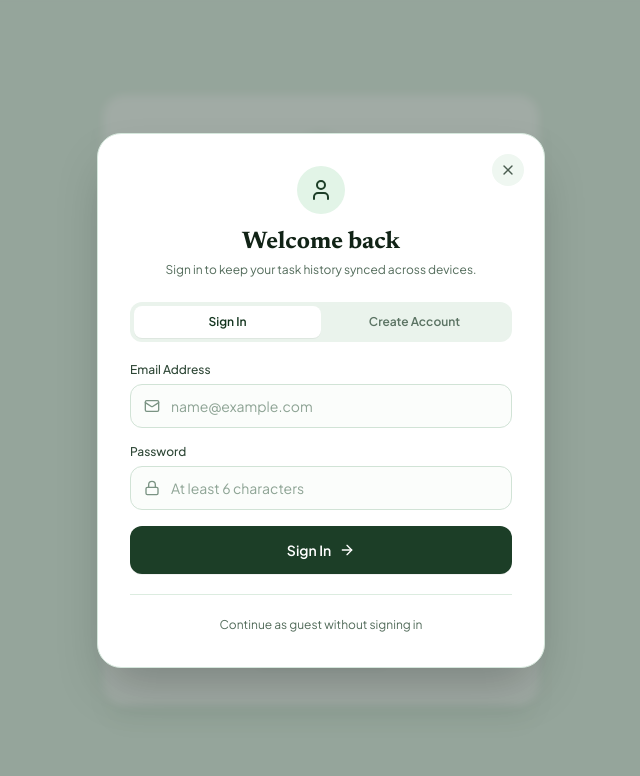
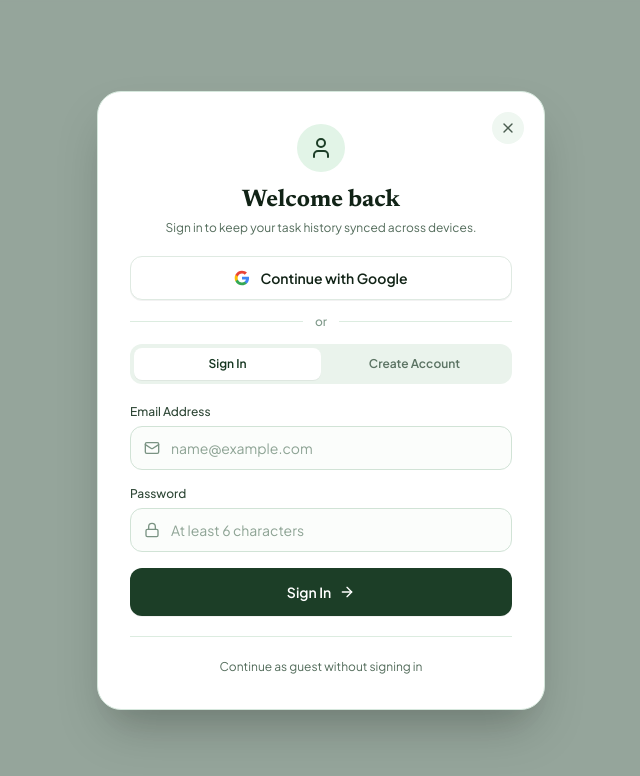
Before and after one commit to shahebaz2210/StartEase, a Next.js app in the folder apps/web/: page / in a window 1280 px wide. Both pictures are taken after a click on the button "Continue with email". Shown: the top 776 px of the page, without its empty margins (319-959 px from the left). Built offline with nearby package versions, Linux system fonts and the light colour scheme; no server answers.

Commit message:
fix: resolve sign-in redirect loop and enable Google OAuth integration

```diff
--- a/apps/web/src/app/page.tsx
+++ b/apps/web/src/app/page.tsx
@@ -18,7 +18,7 @@ import { PrivacyModal } from "@/components/modals/PrivacyModal";
 import { AuthModal } from "@/components/modals/AuthModal";
 import { api, ApiError } from "@/lib/api";
 import { storage } from "@/lib/storage";
-import { supabaseDb } from "@/lib/supabase";
+import { supabase, supabaseDb, mapSupabaseUser } from "@/lib/supabase";
 import { SessionData, TaskLogItem, UserPreferences, UserProfile } from "@/lib/types";
 
 export default function Home() {
@@ -37,7 +37,7 @@ export default function Home() {
   const [errorMessage, setErrorMessage] = useState<string | null>(null);
   const [loadingMessage, setLoadingMessage] = useState<{ title: string; subtitle: string } | null>(null);
 
-  // Restore authenticated user profile on mount
+  // Restore authenticated user profile on mount & handle Supabase auth state changes (e.g. Google OAuth)
   useEffect(() => {
     const cachedUser = storage.getAuthUser();
     if (cachedUser) {
@@ -54,6 +54,21 @@ export default function Home() {
           setUser(null);
         });
     }
+
+    const { data: authListener } = supabase.auth.onAuthStateChange((_event, supaSession) => {
+      if (supaSession?.user) {
+        const profile = mapSupabaseUser(supaSession.user);
+        storage.saveAuthToken(supaSession.access_token);
+        storage.saveAuthUser(profile);
+        setUser(profile);
+        setCurrentScreen("decompose");
+        setActiveTab("decompose");
+      }
+    });
+
+    return () => {
+      authListener?.subscription?.unsubscribe();
+    };
   }, []);
 
   const handleAuthSuccess = (authenticatedUser: UserProfile) => {
@@ -135,6 +150,10 @@ export default function Home() {
         setCurrentScreen("step");
         setActiveTab("focus");
       }
+    } else if (activeUid && activeUid !== "guest") {
+      // User is authenticated: proceed straight to task entry rather than welcome
+      setCurrentScreen("decompose");
+      setActiveTab("decompose");
     } else {
       setCurrentScreen("welcome");
     }
@@ -209,6 +228,16 @@ export default function Home() {
   const handleContinueAsGuest = () => {
     setCurrentScreen("decompose");
     setActiveTab("decompose");
+  };
+
+  // 1b. Welcome -> Google Sign-in
+  const handleSignInWithGoogle = async () => {
+    try {
+      await api.signInWithGoogle();
+    } catch (err: any) {
+      console.error("Google sign in error:", err);
+      setErrorMessage("Could not connect to Google sign in. Please try email sign in.");
+    }
   };
 
   // 2. Submit Task
@@ -625,6 +654,7 @@ export default function Home() {
               setAuthModalMode(mode || "login");
               setIsAuthModalOpen(true);
             }}
+            onSignInWithGoogle={handleSignInWithGoogle}
           />
         );
 
--- a/apps/web/src/components/modals/AuthModal.tsx
+++ b/apps/web/src/components/modals/AuthModal.tsx
@@ -64,6 +64,16 @@ export function AuthModal({
     }
   };
 
+  const handleGoogleSignIn = async () => {
+    setError(null);
+    try {
+      await api.signInWithGoogle();
+    } catch (err: any) {
+      console.error("Google auth error:", err);
+      setError(err?.message || "Could not start Google sign in.");
+    }
+  };
+
   return (
     <div className="fixed inset-0 z-50 flex items-center justify-center p-4 bg-[#142D1E]/40 backdrop-blur-xs animate-in fade-in duration-150">
       <div className="w-full max-w-md bg-white rounded-3xl p-6 sm:p-8 shadow-2xl border border-[#D5E7DC] relative animate-in zoom-in-95 duration-150">
@@ -78,7 +88,7 @@ export function AuthModal({
         </button>
 
         {/* Modal Header */}
-        <div className="text-center mb-6">
+        <div className="text-center mb-5">
           <div className="mx-auto w-12 h-12 rounded-full bg-[#E2F4E7] flex items-center justify-center text-[#1C3E27] mb-3">
             <User className="w-6 h-6" />
           </div>
@@ -90,6 +100,39 @@ export function AuthModal({
               ? "Sign in to keep your task history synced across devices."
               : "Get started with your private, zero-pressure account."}
           </p>
+        </div>
+
+        {/* Continue with Google */}
+        <button
+          type="button"
+          onClick={handleGoogleSignIn}
+          className="w-full h-11 mb-3 rounded-xl border border-[#DFEAE2] bg-white text-sm font-semibold text-[#112316] hover:bg-[#F9FCFA] transition-colors flex items-center justify-center gap-2.5 shadow-2xs cursor-pointer"
+        >
+          <svg className="w-4 h-4" viewBox="0 0 24 24">
+            <path
+              fill="#4285F4"
+              d="M22.56 12.25c0-.78-.07-1.53-.2-2.25H12v4.26h5.92c-.26 1.37-1.04 2.53-2.21 3.31v2.77h3.57c2.08-1.92 3.28-4.74 3.28-8.09z"
+            />
+            <path
+              fill="#34A853"
+              d="M12 23c2.97 0 5.46-.98 7.28-2.66l-3.57-2.77c-.98.66-2.23 1.06-3.71 1.06-2.86 0-5.29-1.93-6.16-4.53H2.18v2.84C3.99 20.53 7.7 23 12 23z"
+            />
+            <path
+              fill="#FBBC05"
+              d="M5.84 14.09c-.22-.66-.35-1.36-.35-2.09s.13-1.43.35-2.09V7.06H2.18C1.43 8.55 1 10.22 1 12s.43 3.45 1.18 4.94l2.85-2.22.81-.63z"
+            />
+            <path
+              fill="#EA4335"
+              d="M12 5.38c1.62 0 3.06.56 4.21 1.64l3.15-3.15C17.45 2.09 14.97 1 12 1 7.7 1 3.99 3.47 2.18 7.06l3.66 2.84c.87-2.6 3.3-4.52 6.16-4.52z"
+            />
+          </svg>
+          <span>Continue with Google</span>
+        </button>
+
+        <div className="flex items-center my-3.5">
+          <div className="flex-1 h-px bg-[#DCECE0]" />
+          <span className="px-3 text-xs text-[#7F998A] font-medium">or</span>
+          <div className="flex-1 h-px bg-[#DCECE0]" />
         </div>
 
         {/* Tabs: Sign In / Create Account */}
--- a/apps/web/src/components/screens/WelcomeScreen.tsx
+++ b/apps/web/src/components/screens/WelcomeScreen.tsx
@@ -7,12 +7,14 @@ interface WelcomeScreenProps {
   onContinueAsGuest: () => void;
   onOpenPrivacy: () => void;
   onOpenAuth?: (mode?: "login" | "register") => void;
+  onSignInWithGoogle?: () => void;
 }
 
 export function WelcomeScreen({
   onContinueAsGuest,
   onOpenPrivacy,
   onOpenAuth,
+  onSignInWithGoogle,
 }: WelcomeScreenProps) {
   const [toastMessage, setToastMessage] = useState<string | null>(null);
 
@@ -58,7 +60,13 @@ export function WelcomeScreen({
           {/* Continue with Google */}
           <button
             type="button"
-            onClick={handleUnavailableSignIn}
+            onClick={() => {
+              if (onSignInWithGoogle) {
+                onSignInWithGoogle();
+              } else {
+                handleUnavailableSignIn();
+              }
+            }}
             className="w-full h-12 rounded-xl border border-[#DFEAE2] bg-white text-sm font-semibold text-[#112316] hover:bg-[#F9FCFA] transition-colors flex items-center justify-center gap-3 shadow-2xs cursor-pointer"
           >
             <svg className="w-4 h-4" viewBox="0 0 24 24">
--- a/apps/web/src/lib/api.ts
+++ b/apps/web/src/lib/api.ts
@@ -172,6 +172,10 @@ export const api = {
     }
   },
 
+  async signInWithGoogle() {
+    return supabaseAuth.signInWithGoogle();
+  },
+
   async getMe(): Promise<UserProfile> {
     try {
       const user = await request<UserProfile>("/v1/auth/me", {
--- a/apps/web/src/lib/supabase.ts
+++ b/apps/web/src/lib/supabase.ts
@@ -57,6 +57,21 @@ export const supabaseAuth = {
       user: data.user ? mapSupabaseUser(data.user) : null,
       session: data.session,
     };
+  },
+
+  async signInWithGoogle() {
+    const { data, error } = await supabase.auth.signInWithOAuth({
+      provider: "google",
+      options: {
+        redirectTo: typeof window !== "undefined" ? window.location.origin : undefined,
+      },
+    });
+
+    if (error) {
+      throw error;
+    }
+
+    return data;
   },
 
   async signOut() {
```
